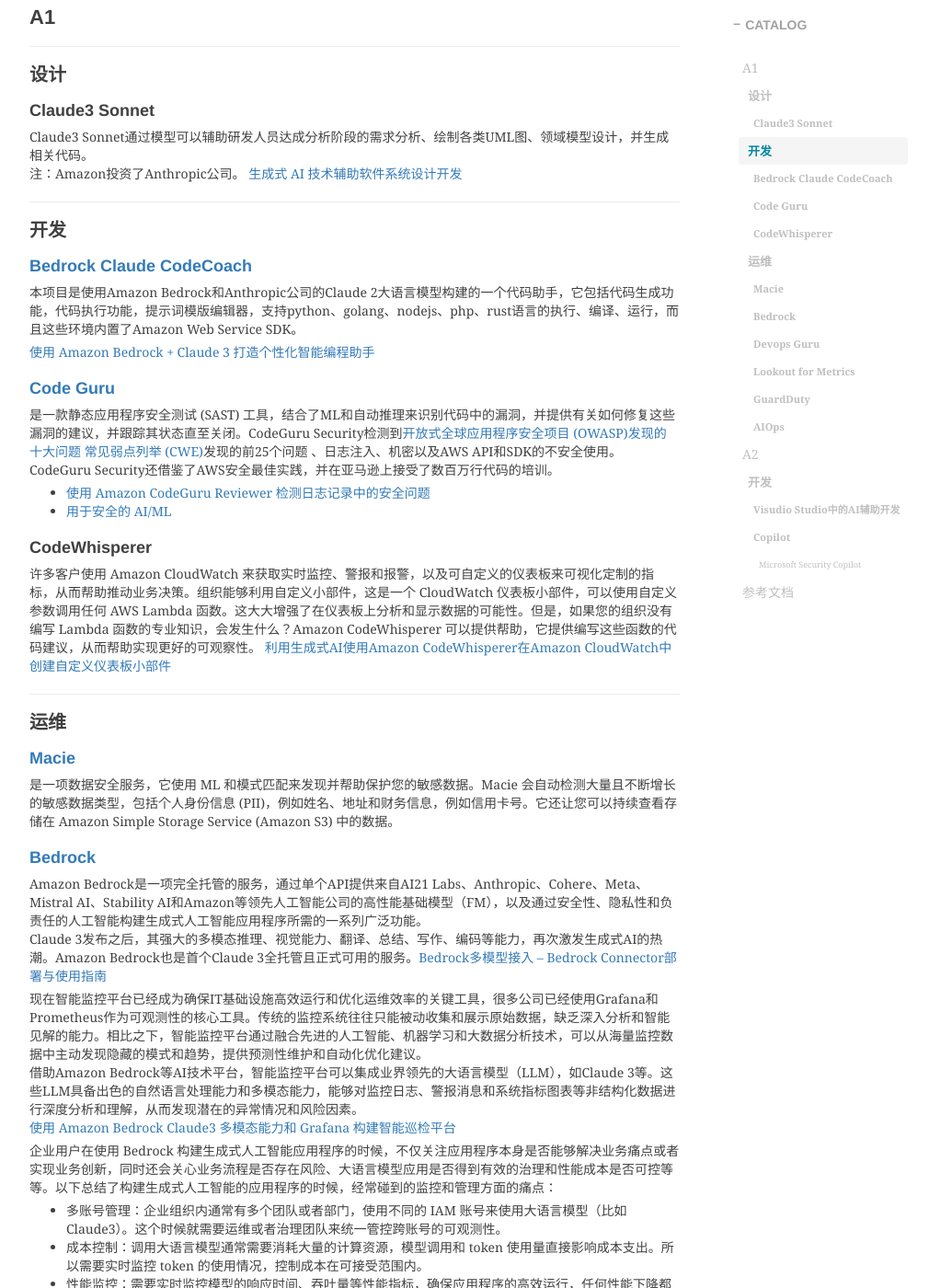
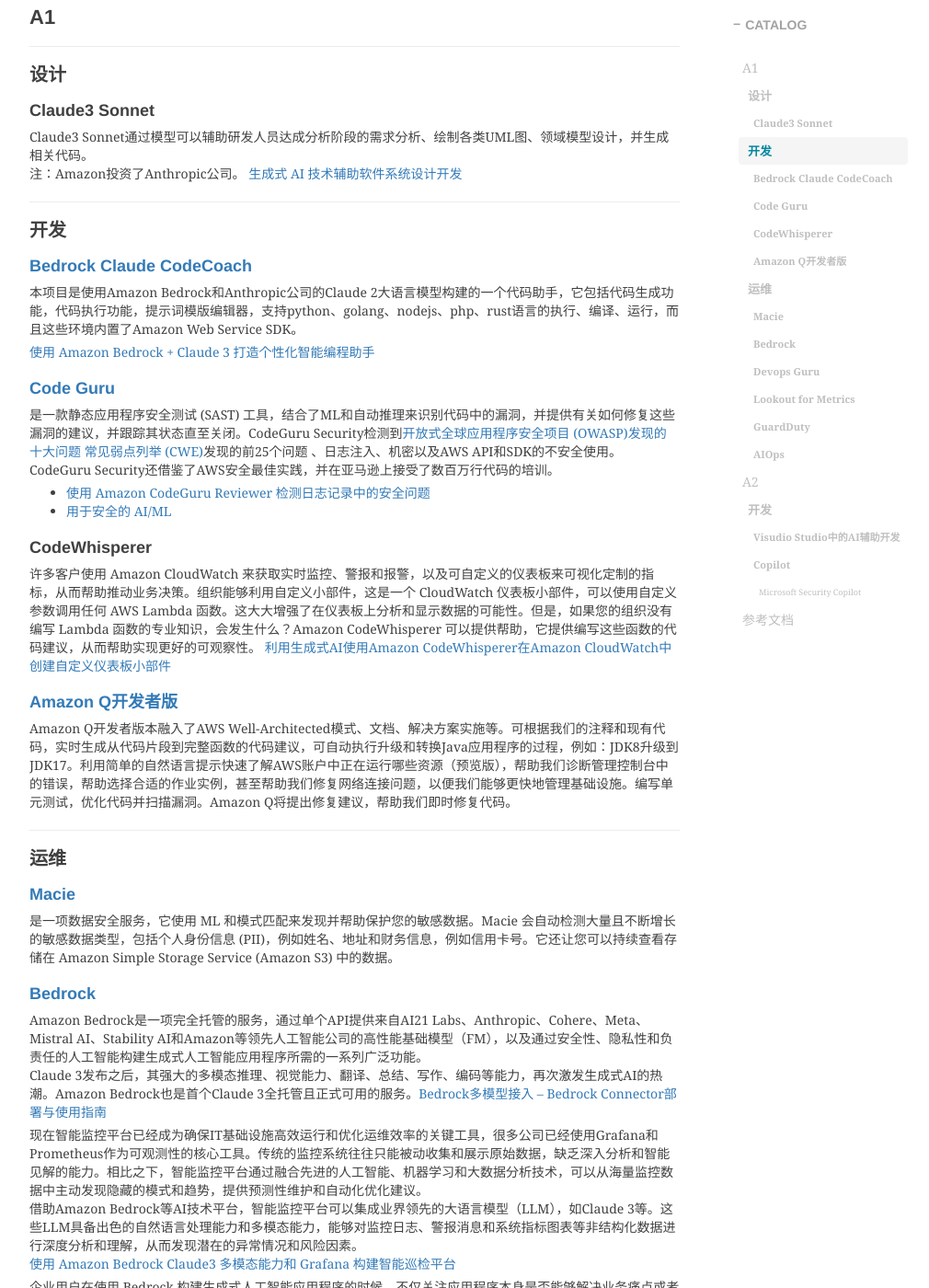
Before and after one commit to shihai1991/shihai1991.github.io, a Jekyll site: the page built from _posts/2024-07-01-A2研发团队使用AI情况调研分析.md, in a window 1280 px wide and 1400 px high, scrolled down 572 px. Shown: the whole window at 92% size, without its empty margins (233-1243 px from the left). Built offline with Jekyll 4.4.1, drawn with Linux system fonts in a browser that asks for light colours; nearby versions of some CDN libraries; comment, search, counter and statistics services are not loaded; some of the changed text lies outside the part shown.

Commit message:
Update 2024-07-01-A2研发团队使用AI情况调研分析.md

```diff
--- a/_posts/2024-07-01-A2研发团队使用AI情况调研分析.md
+++ b/_posts/2024-07-01-A2研发团队使用AI情况调研分析.md
@@ -34,6 +34,9 @@
 ### CodeWhisperer
 许多客户使用 Amazon CloudWatch 来获取实时监控、警报和报警，以及可自定义的仪表板来可视化定制的指标，从而帮助推动业务决策。组织能够利用自定义小部件，这是一个 CloudWatch 仪表板小部件，可以使用自定义参数调用任何 AWS Lambda 函数。这大大增强了在仪表板上分析和显示数据的可能性。但是，如果您的组织没有编写 Lambda 函数的专业知识，会发生什么？Amazon CodeWhisperer 可以提供帮助，它提供编写这些函数的代码建议，从而帮助实现更好的可观察性。
 [利用生成式AI使用Amazon CodeWhisperer在Amazon CloudWatch中创建自定义仪表板小部件](https://aws.amazon.com/cn/blogs/mt/leverage-generative-ai-to-create-custom-dashboard-widgets-in-amazon-cloudwatch-using-amazon-codewhisperer/)
+
+### [Amazon Q开发者版](https://aws.amazon.com/cn/q/developer/)
+Amazon Q开发者版本融入了AWS Well-Architected模式、文档、解决方案实施等。可根据我们的注释和现有代码，实时生成从代码片段到完整函数的代码建议，可自动执行升级和转换Java应用程序的过程，例如：JDK8升级到JDK17。利用简单的自然语言提示快速了解AWS账户中正在运行哪些资源（预览版），帮助我们诊断管理控制台中的错误，帮助选择合适的作业实例，甚至帮助我们修复网络连接问题，以便我们能够更快地管理基础设施。编写单元测试，优化代码并扫描漏洞。Amazon Q将提出修复建议，帮助我们即时修复代码。
 
 ## 运维
 ### [Macie](https://aws.amazon.com/macie/)
```
Also changed, not shown: other parts of _posts/2024-07-01-A2研发团队使用AI情况调研分析.md (+1 -0 lines).
